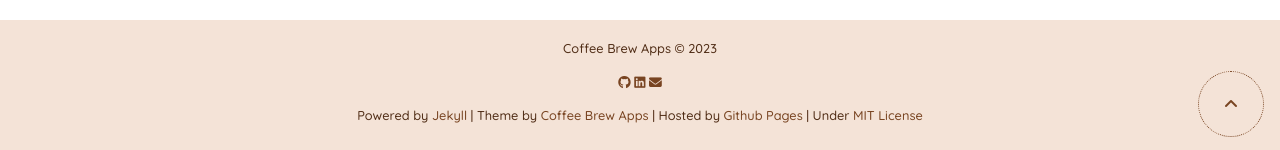
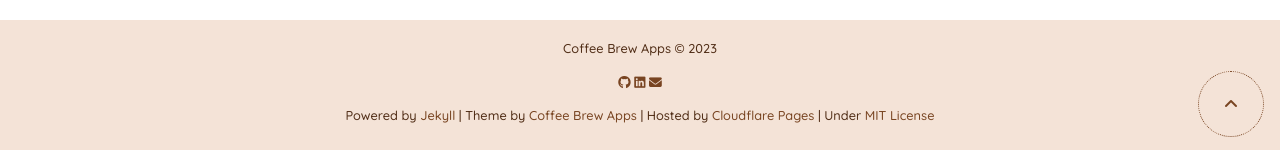
Before and after one commit to coffeebrewapps/coffeebrew_jekyll_docs, a Jekyll site: the page built from _versions/0.1.0.md, in a window 1280 px wide and 900 px high, scrolled down 68 px. Shown: the part 747-897 px from the top of the window. Built offline with Jekyll 4.4.1, drawn with Linux system fonts in a browser that asks for light colours; some web fonts are replaced; the table of contents is made by our own code.

Commit message:
Update links

```diff
--- a/_config.yml
+++ b/_config.yml
@@ -1,4 +1,4 @@
-baseurl: /coffeebrew_jekyll_docs
+baseurl:
 
 theme: coffeebrew_jekyll_docs
 
@@ -36,12 +36,12 @@
       icon: "fa-brands fa-github"
     - link: "https://www.linkedin.com/company/coffeebrewapps/"
       icon: "fa-brands fa-linkedin"
-    - link: "mailto:coffeebrewapps+hi@gmail.com"
+    - link: "mailto:hi@coffeebrewapps.com"
       icon: "fa-solid fa-envelope"
   powered_by:
     host:
-      link: "https://github.com"
-      name: "Github Pages"
+      link: "https://pages.cloudflare.com"
+      name: "Cloudflare Pages"
 
 collections:
   versions:
```
